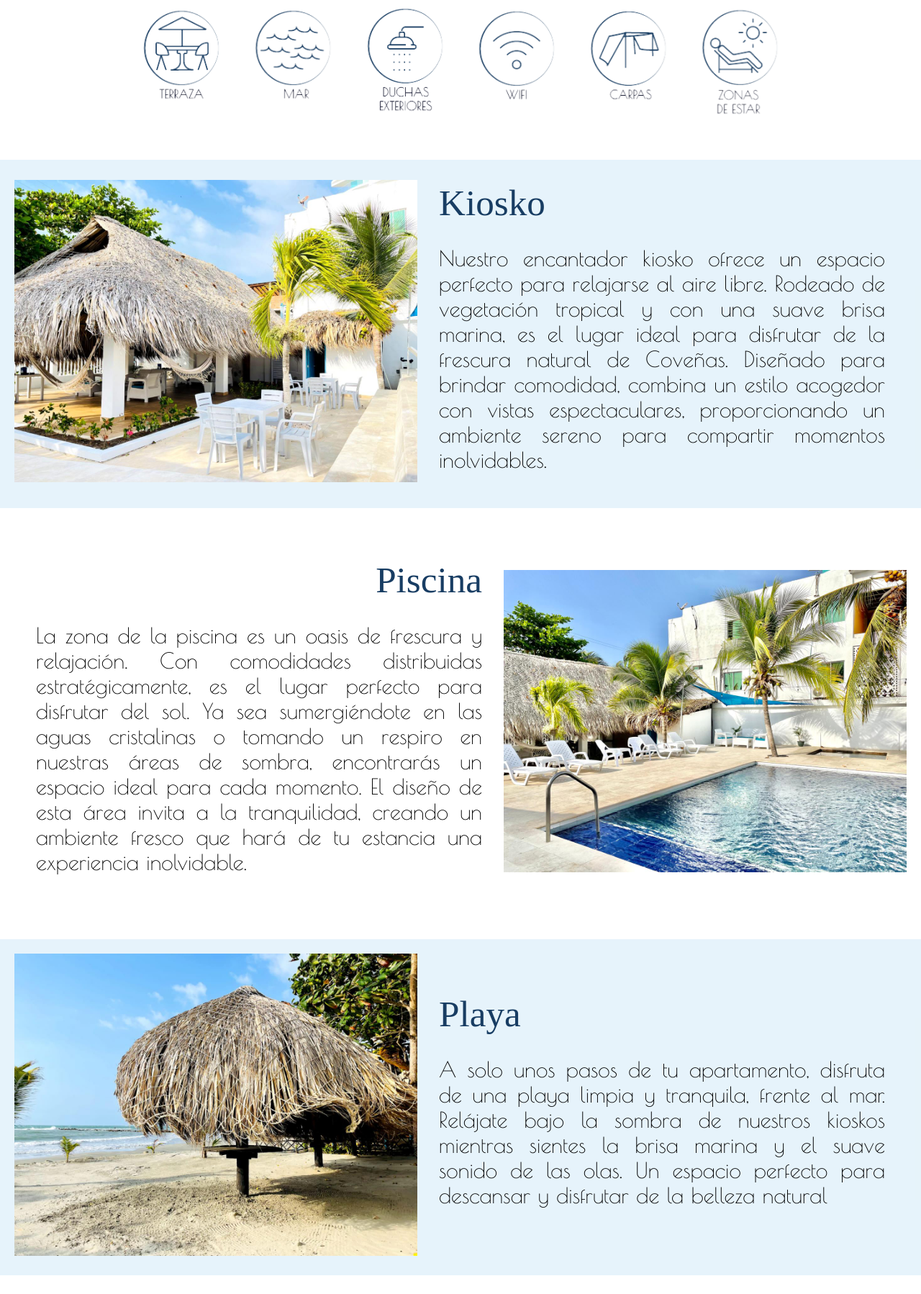
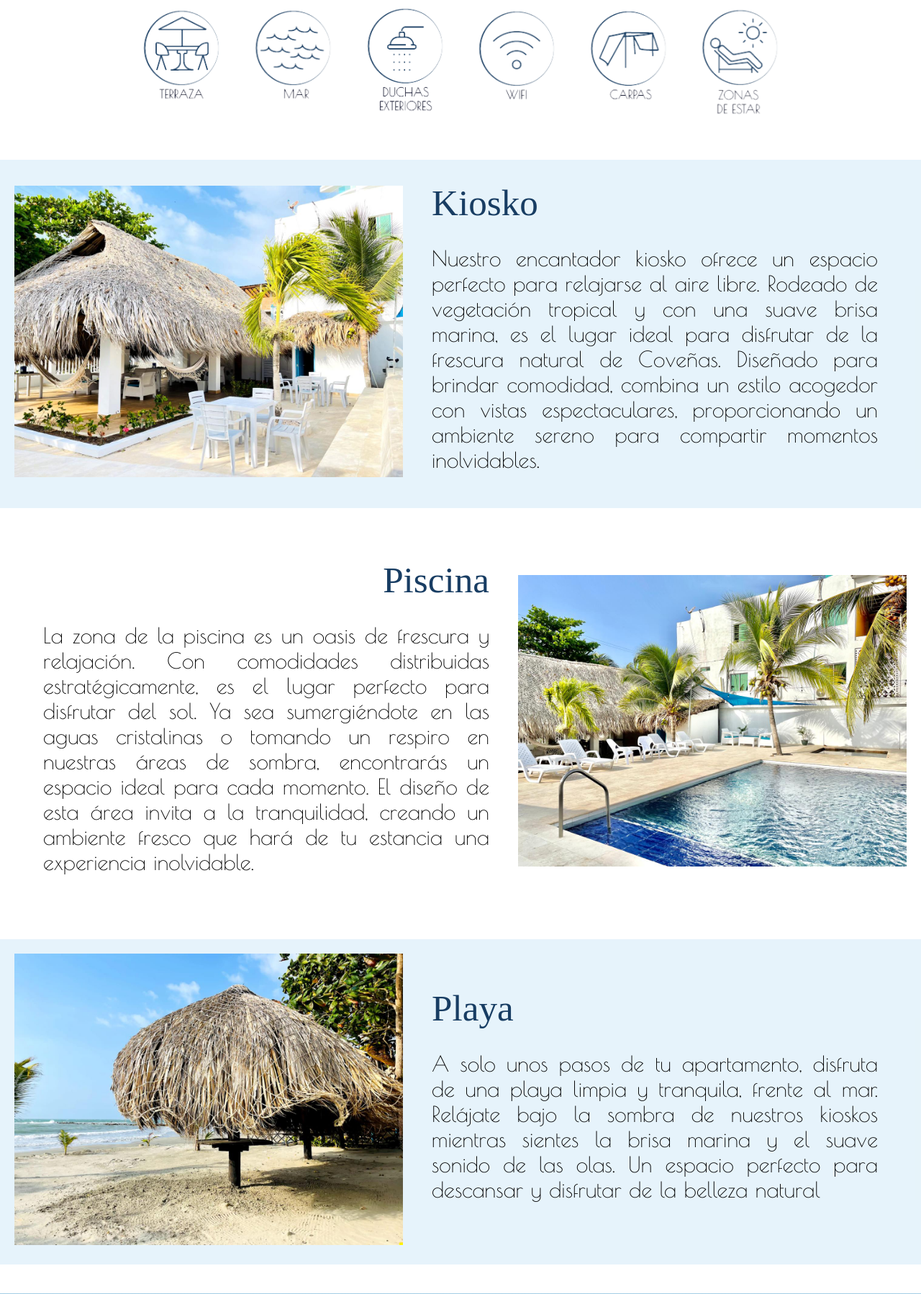
Before and after one commit to sparisca05/Mykonos, a Django app: page /servicios/ in a window 1280 px wide. Shown: the part 873-2671 px from the top of the page at 72% size. Run offline with Django 4.2, Linux system fonts and the light colour scheme; grey boxes are pictures that could not be loaded.

Commit message:
correccionsita

```diff
--- a/main/static/clases.css
+++ b/main/static/clases.css
@@ -589,7 +589,7 @@ ul {
 }
 .servicio-section {
     display: flex;
-    justify-content: space-between;
+    justify-content: center;
     align-items: center;
     background-color: #a5d3ee46;
     padding: 20px;
@@ -602,7 +602,7 @@ ul {
 
 .servicio-description {
     max-width: 50%;
-    padding: 0 30px;
+    padding: 0 40px;
     text-align: justify;
 }
 
```
